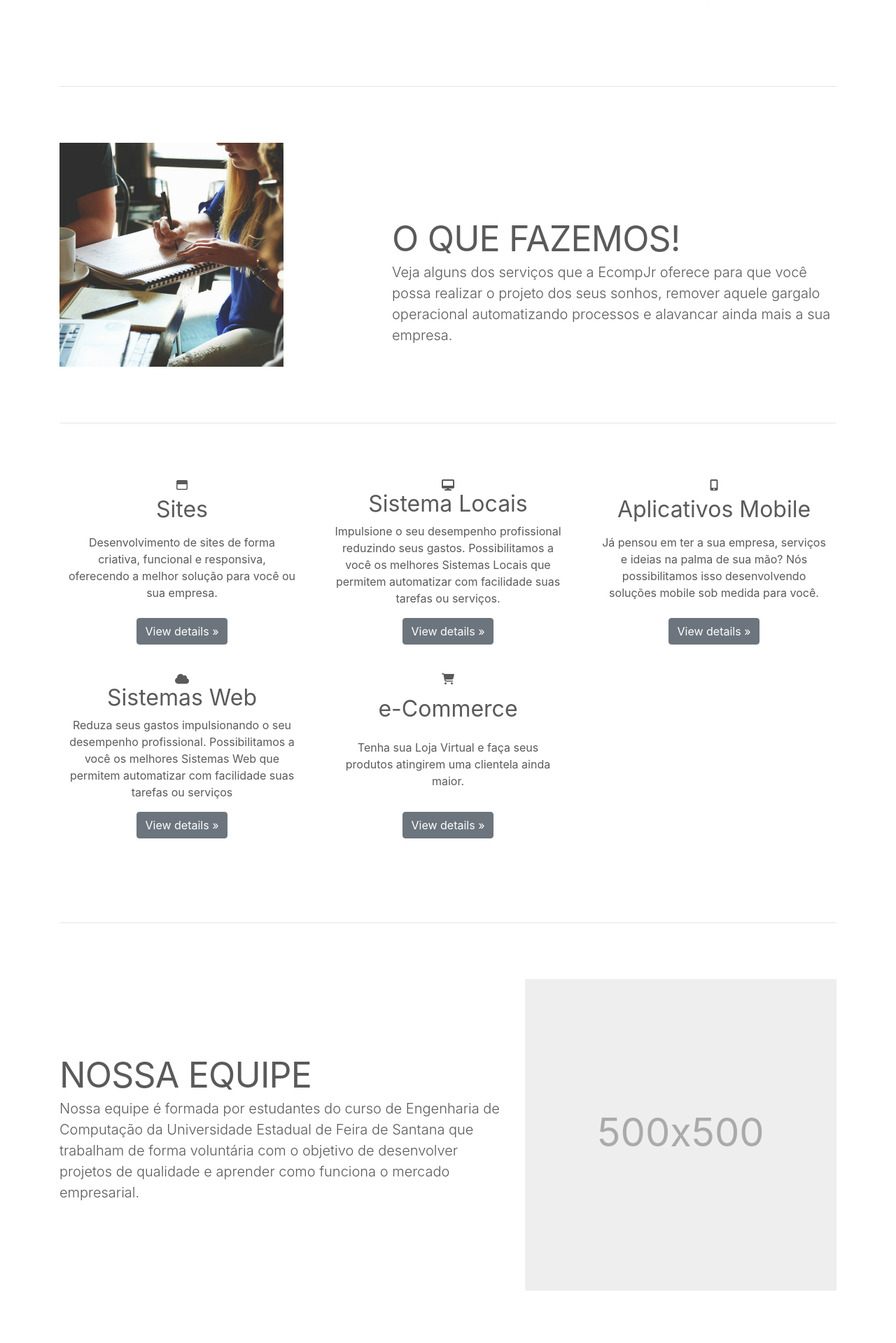
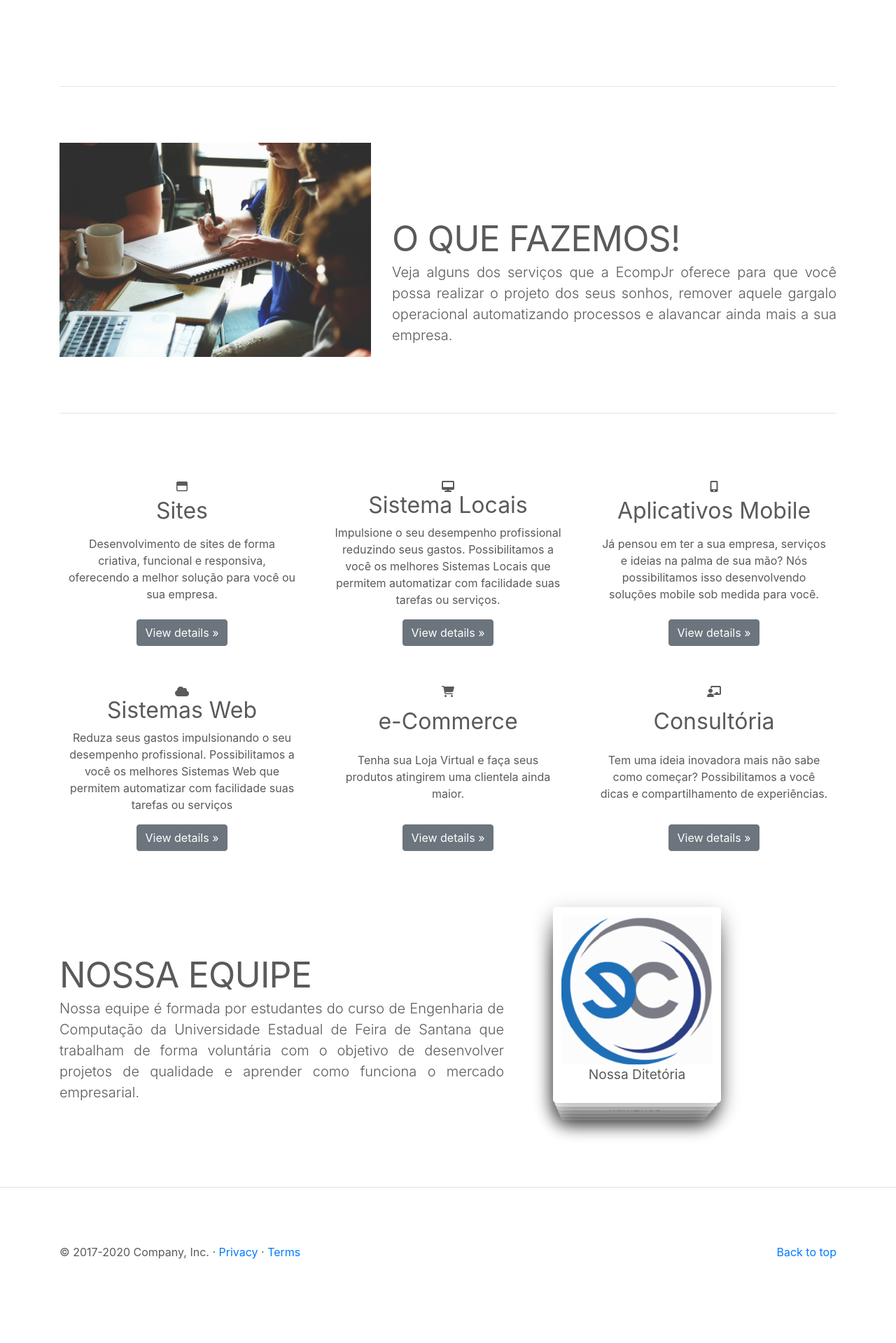
Before and after one commit to MatheusNascimentoti99/TreinamentoEcompjr, a PHP site: page /View/index.html in a window 1280 px wide. Shown: the part 1601-3520 px from the top of the page at 70% size. After the commit the page ends 3400 px from the top, so only its background shows below. Run offline with PHP 8.4, Linux system fonts and the light colour scheme; some libraries are stand-ins or nearby versions.

Commit message:
Include about the members

```diff
--- a/View/index.html
+++ b/View/index.html
@@ -26,12 +26,14 @@
             }
         }
     </style>
+    <link href="../assets/styles/slide.css" rel="stylesheet">
+    <link rel="stylesheet" href="https://unpkg.com/aos@next/dist/aos.css" />
     <link href="../assets/dist/css/bootstrap.min.css" rel="stylesheet">
     <link href="../assets/styles/carousel.css" rel="stylesheet">
     <link href="../assets/styles/navBar.css" rel="stylesheet">
+    <link href="../assets/styles/hover.css" rel="stylesheet" media="all">
     <link href="../assets/styles/general.css" rel="stylesheet">
-    <link href="../assets/styles/hover.css" rel="stylesheet" media="all">
-    <link rel="stylesheet" href="https://unpkg.com/aos@next/dist/aos.css" />
+
 
 
 
@@ -49,17 +51,23 @@
             </button>
             <div class="collapse navbar-collapse" id="navbarCollapse">
                 <ul class="navbar-nav mr-auto">
-                    <li class="nav-item active">
-                        <a class="nav-link" href="#">Início</a>
+                    <li class="nav-item">
+                        <a class="nav-link active" href="#">Início</a>
                     </li>
                     <li class="nav-item">
-                        <a class="nav-link" href="#">Sobre</a>
+                        <a class="nav-link" href="#about">Sobre</a>
+                    </li>
+                    <li class="nav-item">
+                        <a class="nav-link" href="#ourService">Serviços</a>
                     </li>
                     <li class="nav-item">
                         <a class="nav-link" href="#">Equipe</a>
                     </li>
                     <li class="nav-item">
-                        <a class="nav-link" href="#">Carta de Serviço</a>
+                        <a class="nav-link" href="#">Portfólio</a>
+                    </li>
+                    <li class="nav-item">
+                        <a class="nav-link" href="#">Contato</a>
                     </li>
                 </ul>
             </div>
@@ -111,7 +119,7 @@
             <div id="about">
                 <hr class="featurette-divider">
                 <!-- About-us -->
-                <div class="row featurette">
+                <div class="row featurette justify">
                     <div class="col-md-7" data-aos="fade-down" data-aos-duration="1500" id="item">
                         <h2 class="featurette-heading">QUEM SOMOS!</h2>
                         <p class="lead">Empresa Júnior de Engenharia de Computação, composta por alunos do curso da Universidade Estadual de Feira de Santana, que promove impactos positivos em micro e pequenas empresas por meio de soluções tecnológicas.</p>
@@ -164,56 +172,88 @@
                     </div>
                 </div>
 
-                <div class="ourService">
+                <div id="ourService">
                     <hr class="featurette-divider">
                     <div class="row">
-                        <div class="col-lg-4 hvr-float" id="block">
+                        <div class="col-lg-4 hvr-float hvr-bounce-to-left" id="block">
                             <i class="far fa-window-maximize"></i>
                             <h2>Sites</h2>
                             <p>Desenvolvimento de sites de forma criativa, funcional e responsiva, oferecendo a melhor solução para você ou sua empresa.</p>
                             <p><a class="btn btn-secondary" href="#" role="button">View details &raquo;</a></p>
                         </div>
                         <!-- /.col-lg-4 -->
-                        <div class="col-lg-4 hvr-float" id="block">
+                        <div class="col-lg-4 hvr-float hvr-bounce-to-left" id="block">
                             <i class="fas fa-desktop"></i>
                             <h2>Sistema Locais</h2>
                             <p>Impulsione o seu desempenho profissional reduzindo seus gastos. Possibilitamos a você os melhores Sistemas Locais que permitem automatizar com facilidade suas tarefas ou serviços.</p>
                             <p><a class="btn btn-secondary" href="#" role="button">View details &raquo;</a></p>
                         </div>
                         <!-- /.col-lg-4 -->
-                        <div class="col-lg-4 hvr-float" id="block">
+                        <div class="col-lg-4 hvr-float hvr-bounce-to-left" id="block">
                             <i class="fas fa-mobile-alt"></i>
                             <h2>Aplicativos Mobile</h2>
                             <p>Já pensou em ter a sua empresa, serviços e ideias na palma de sua mão? Nós possibilitamos isso desenvolvendo soluções mobile sob medida para você.</p>
                             <p><a class="btn btn-secondary" href="#" role="button">View details &raquo;</a></p>
                         </div>
                         <!-- /.col-lg-4 -->
-                        <div class="col-lg-4 hvr-float" id="block">
+                        <div class="col-lg-4 hvr-float hvr-bounce-to-left" id="block">
                             <i class="fas fa-cloud"></i>
                             <h2>Sistemas Web</h2>
                             <p>Reduza seus gastos impulsionando o seu desempenho profissional. Possibilitamos a você os melhores Sistemas Web que permitem automatizar com facilidade suas tarefas ou serviços</p>
                             <p><a class="btn btn-secondary" href="#" role="button">View details &raquo;</a></p>
                         </div>
                         <!-- /.col-lg-4 -->
-                        <div class="col-lg-4 hvr-float" id="block">
+                        <div class="col-lg-4 hvr-float hvr-bounce-to-left" id="block">
                             <i class="fas fa-shopping-cart"></i>
                             <h2>e-Commerce</h2>
                             <p>Tenha sua Loja Virtual e faça seus produtos atingirem uma clientela ainda maior.</p>
                             <p><a class="btn btn-secondary" href="#" role="button">View details &raquo;</a></p>
                         </div>
                         <!-- /.col-lg-4 -->
+                        <!-- /.col-lg-4 -->
+                        <div class="col-lg-4 hvr-float hvr-bounce-to-left" id="block">
+                            <i class="fas fa-chalkboard-teacher"></i>
+                            <h2>Consultória</h2>
+                            <p>Tem uma ideia inovadora mais não sabe como começar? Possibilitamos a você dicas e compartilhamento de experiências.</p>
+                            <p><a class="btn btn-secondary" href="#" role="button">View details &raquo;</a></p>
+                        </div>
+                        <!-- /.col-lg-4 -->
                     </div>
                 </div>
+                <div class="row featurette">
                     <hr class="featurette-divider">
-
-                <div class="row featurette">
                     <div class="col-md-7">
-                        <h2 class="featurette-heading">NOSSA EQUIPE</h2>
-                        <p class="lead">Nossa equipe é formada por estudantes do curso de Engenharia de Computação da Universidade Estadual de Feira de Santana que trabalham de forma voluntária com o objetivo de desenvolver projetos de qualidade e aprender como funciona
+                        <div data-aos="fade-down" data-aos-duration="1500">
+                            <h2 class="featurette-heading" data-aos="fade-down" data-aos-anchor-placement="top-center">NOSSA EQUIPE</h2>
+                            <p class="lead" id="top-center">Nossa equipe é formada por estudantes do curso de Engenharia de Computação da Universidade Estadual de Feira de Santana que trabalham de forma voluntária com o objetivo de desenvolver projetos de qualidade e aprender como funciona
                                 o mercado empresarial.</p>
                         </div>
-                    <div class="col-md-5">
-                        <svg class="bd-placeholder-img bd-placeholder-img-lg featurette-image img-fluid mx-auto" width="500" height="500" xmlns="http://www.w3.org/2000/svg" preserveAspectRatio="xMidYMid slice" focusable="false" role="img" aria-label="Placeholder: 500x500"><title>Placeholder</title><rect width="100%" height="100%" fill="#eee"/><text x="50%" y="50%" fill="#aaa" dy=".3em">500x500</text></svg>
+                    </div>
+                    <div class="members col-md-5">
+                        <div class="slider">
+                            <div class="slide"><img src="../assets/images/members/member-08.jpg" />
+                                <legend>Diretor de Marketing</legend>
+                            </div>
+                            <div class="slide"><img src="../assets/images/members/member-09.jpg" />
+                                <legend>Diretor de Projetos</legend>
+                            </div>
+                            <div class="slide"><img src="../assets/images/members/member-01.jpg" />
+                                <legend>Diretor de Recursos humanos</legend>
+                            </div>
+                            <div class="slide"><img src="../assets/images/members/member-11.jpg" />
+                                <legend>Vice-Presidente</legend>
+                            </div>
+                            <div class="slide"><img src="../assets/images/members/member-05.jpg" />
+                                <legend>Presidente</legend>
+                            </div>
+                            <div class="slide"><img src="../assets/images/LogoEcompjr.png" />
+                                <legend>Nossa Ditetória</legend>
+                            </div>
+                        </div>
+
+                    </div>
+
+                </div>
             </div>
         </div>
 
@@ -237,6 +277,8 @@
         window.jQuery || document.write('<script src="../assets/js/vendor/jquery.slim.min.js"><\/script>')
     </script>
     <script src="../assets/dist/js/bootstrap.bundle.min.js"></script>
+    <script src="../assets/js/navbar.js"></script>
+    <script src="../assets/js/slide.js"></script>
     <script src="https://unpkg.com/aos@next/dist/aos.js"></script>
     <script src="https://kit.fontawesome.com/6f8b874c8a.js" crossorigin="anonymous"></script>
     <script>
--- /dev/null
+++ b/assets/js/navbar.js
@@ -0,0 +1,4 @@
+$(".nav-item a").on("click", function() {
+    $(".nav-item a").removeClass("active");
+    $(this).addClass("active");
+});
--- a/assets/styles/general.css
+++ b/assets/styles/general.css
@@ -17,7 +17,7 @@
     padding: 0rem 2rem;
 }
 
-#about p {
+.lead {
     text-align: justify;
 }
 
@@ -30,15 +30,19 @@
 }
 
 #organizationBusiness img {
-    width: 20rem;
-    height: 20rem;
+    width: 100%;
+    height: 100%;
     object-fit: cover;
 }
 
 #block {
     display: flex;
+    justify-content: space-between;
     flex-direction: column;
-    justify-content: space-between;
+}
+
+#block i {
+    padding-top: 1rem;
 }
 
 @media (max-width: 768px) {
--- /dev/null
+++ b/assets/styles/slide.css
@@ -0,0 +1,83 @@
+@-webkit-keyframes animation {
+    from {
+        opacity: 0;
+        -webkit-transform: scale(1.2) rotateX(45deg);
+        transform: scale(1.2) rotateX(45deg);
+    }
+    to {}
+}
+
+@-webkit-keyframes animation2 {
+    from {
+        opacity: 0;
+        -webkit-transform: scale(1.2) rotateX(45deg);
+        transform: scale(1.2) rotateX(45deg);
+    }
+    to {}
+}
+
+.members .slider div p {
+    color: #1c1c1c;
+    position: absolute;
+    bottom: -65px;
+    font-family: font;
+    font-size: 22px;
+}
+
+.members .slider {
+    -webkit-animation: animation ease 1s;
+    animation-delay: .8s;
+    animation-fill-mode: backwards;
+    height: 360px;
+    width: 240px;
+    padding: 40px;
+    top: 100px;
+    perspective: 100rem;
+    transition: ease-in-out .2s;
+    /*-webkit-transform:rotateX(45deg);
+             -webkit-transform-style:preserve-3d;
+                 position:absolute;*/
+}
+
+
+/*.slider:active{ -webkit-transform:rotateZ(10deg);}*/
+
+.members .slide img {
+    text-align: center;
+    width: 80%;
+    height: 80%;
+    -webkit-user-drag: none;
+    user-drag: none;
+    -moz-user-drag: none;
+    border-radius: 2px;
+}
+
+.members .slide {
+    -webkit-user-select: none;
+    user-select: none;
+    -moz-user-select: none;
+    position: absolute;
+    height: 280px;
+    width: 240px;
+    box-shadow: 0px 10px 30px 0px rgba(0, 0, 0, 0.3);
+    background: #fcfcfc;
+    -webkit-transform-style: preserve-3d;
+    transform-style: preserve-3d;
+    -moz-transform-style: preserve-3d;
+    text-align: center;
+    /*overflow:hidden;*/
+    border: 12px white solid;
+    box-sizing: border-box;
+    border-bottom: 55px white solid;
+    border-radius: 5px;
+}
+
+.slide legend {
+    font-size: 1.2rem;
+}
+
+.transition {
+    -webkit-transition: cubic-bezier(0, 1.95, .49, .73) .4s;
+    -moz-transition: cubic-bezier(0, 1.95, .49, .73) .4s;
+    transition: cubic-bezier(0, 1.95, .49, .73) .4s;
+}
```
Also changed, not shown: assets/js/slide.js (added, +169 -0 lines), assets/images/members/member-01.jpg (added), assets/images/members/member-05.jpg (added), assets/images/members/member-08.jpg (added), assets/images/members/member-09.jpg (added), assets/images/members/member-11.jpg (added). Lines whose indentation alone changed are shown as unchanged.
